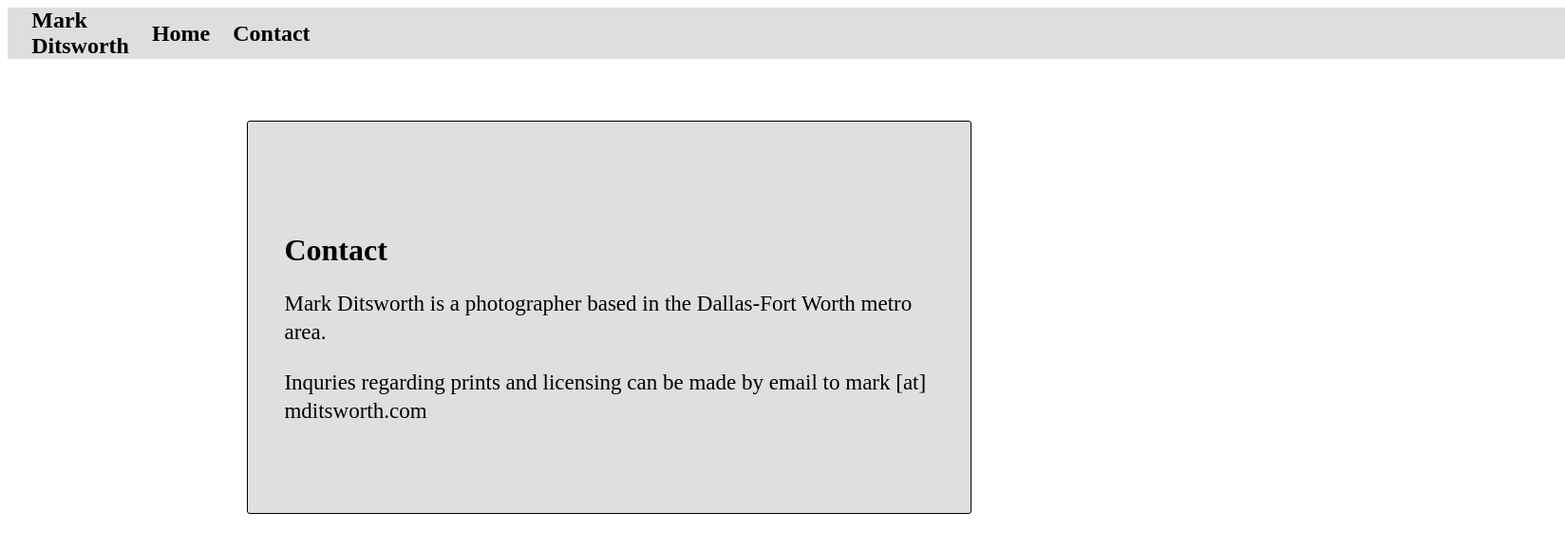
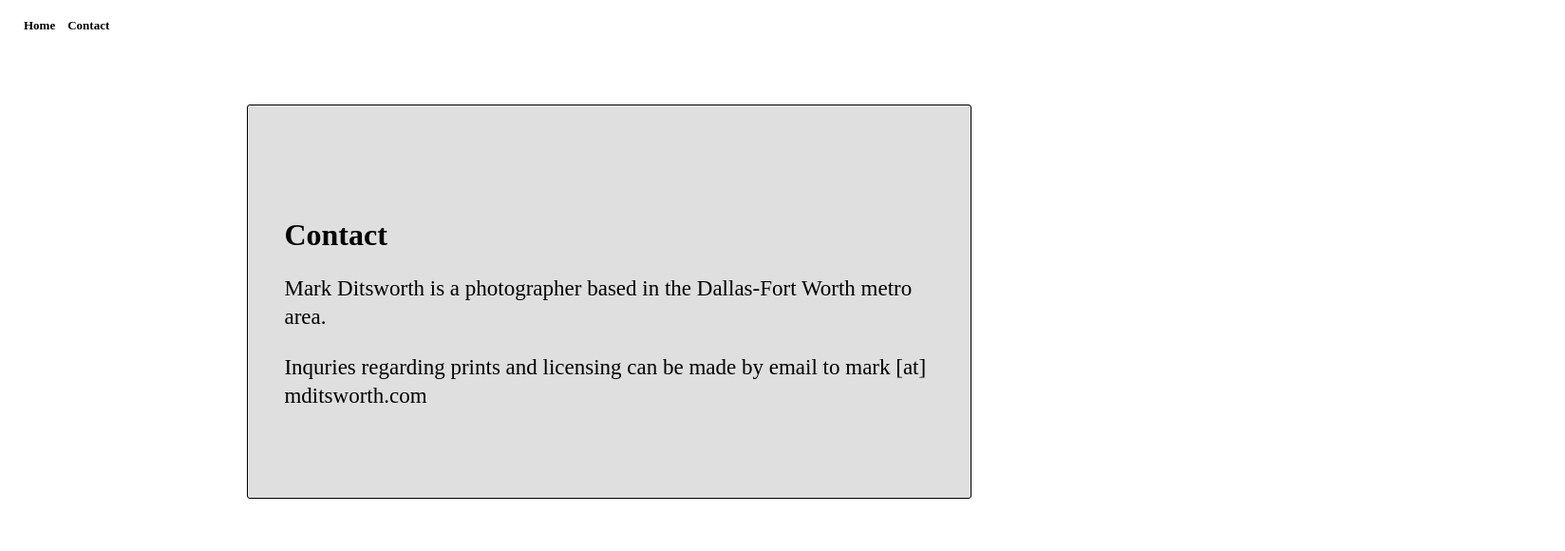
Before and after one commit to markditsworth/markditsworth.github.io, a plain HTML site: page contact.html in a window 1280 px wide. Shown: the whole page at 95% size, 1648 px wide, since content can reach past the window. Drawn offline with Linux system fonts and the light colour scheme.

Commit message:
simply top bar

```diff
--- a/contact.html
+++ b/contact.html
@@ -6,11 +6,11 @@
 </head>
 <body>
     <div class=backdrop>
-        <div class=topbar>
-            <h2 class=section>Mark Ditsworth</h2>
+        <div class=row>
+            <!-- <h2 class=section>Mark Ditsworth</h2> -->
             <h2 class="section"><a href="https://www.mditsworth.com/index.html" style="color: inherit; text-decoration:none">Home</a></h2>
-            <h2 class="section"><a href="https://www.mditsworth.com/contact.html" style="color: inherit; text-decoration:none">Contact</a></h2>
-            <h2 style="padding-right: 55em;"></h2>
+            <h2 class="section"><a href="https://www.mditsworth.com/contact.html" style="color: inherit; text-decoration:none;">Contact</a></h2>
+            <!-- <h2 style="padding-right: 90%;"></h2> -->
         </div>
         <div class="container">
             <div class="main-content">
--- a/stylesheet.css
+++ b/stylesheet.css
@@ -12,7 +12,7 @@ body, html{
 .topbar {
     background-color: #dfdede;
     width: 100%;
-    height: 3%;
+    height: 2.5%;
     /*border-style: solid;
     border-width: thin;
     border-radius: 3px; */
@@ -34,6 +34,7 @@ body, html{
     vertical-align: middle;
     display: table-cell;
     font:Garamond;
+    font-size: small;
     padding-right: 0em;
     padding-left: 1em;
 }
```
Also changed, not shown: index.html (+1 -1 lines).
